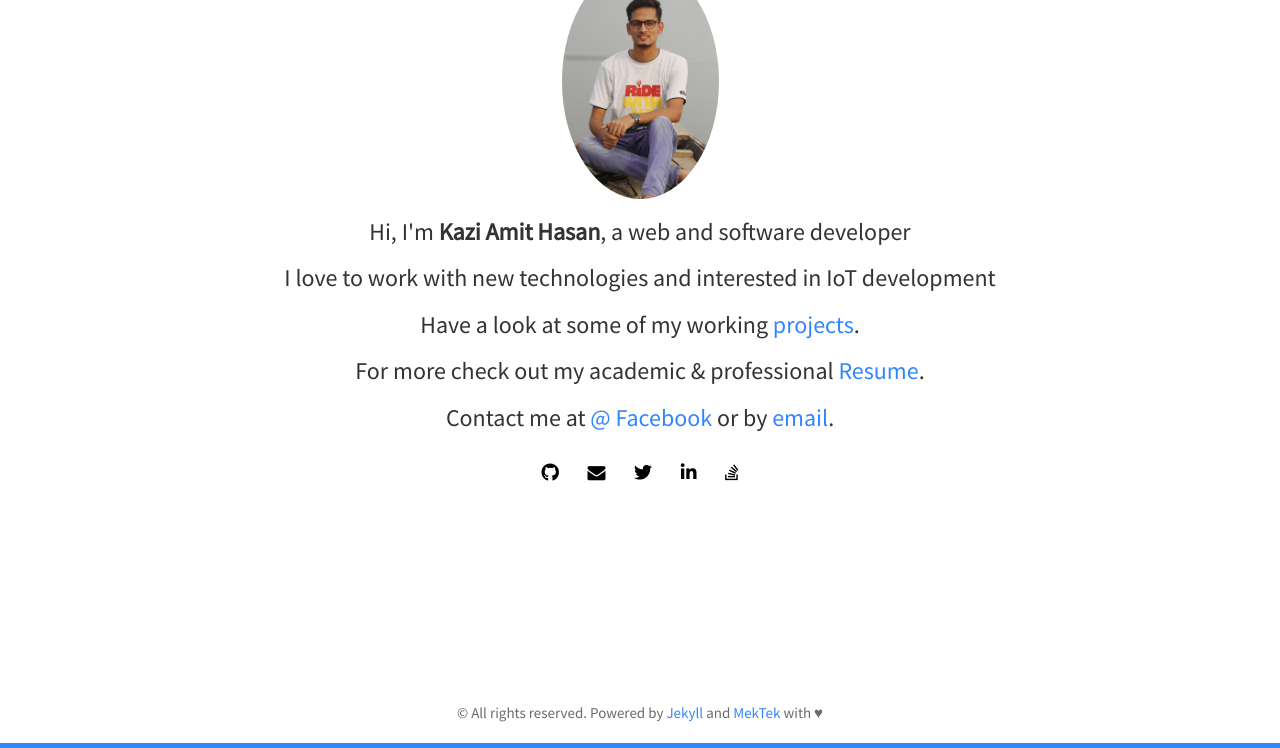
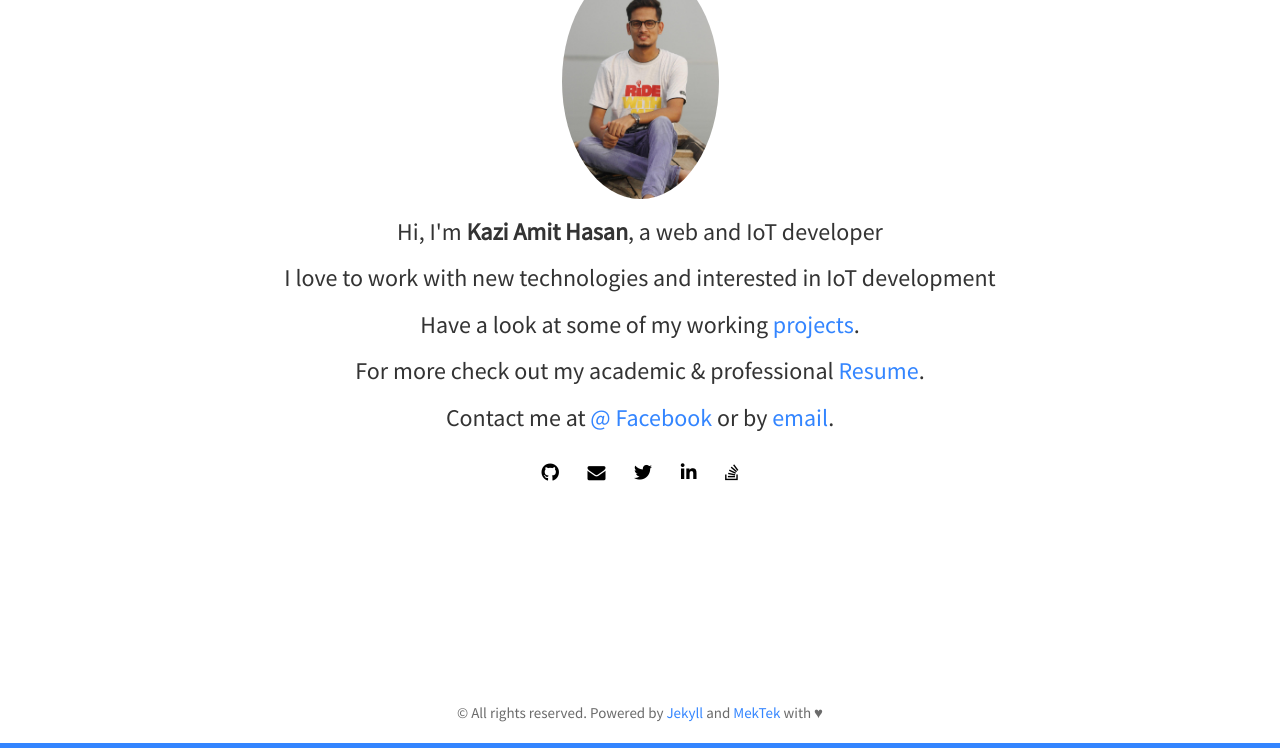
Before and after one commit to MekTekBD/amit, a Jekyll site: the page built from index.html, in a window 1280 px wide, cut to the strip 153-901 px from the top of the page. Built offline with Jekyll 4.4.1, drawn with Linux system fonts in a browser that asks for light colours; nearby versions of some CDN libraries; library files that are not in the unit come from our copies.

Commit message:
Update index.html

```diff
--- a/index.html
+++ b/index.html
@@ -7,7 +7,7 @@ layout: home
 	  <div class="avatar">
 		<center><img class="img-responsive img-circle" src="{{ site.baseurl }}static/img/{{ site.avatar }}" width="157" height="161" alt="Responsive image"></center>
 	  </div>
-	  <h3>Hi, I'm <strong>{{ site.author }}</strong>, a web and software developer</h3>
+	  <h3>Hi, I'm <strong>{{ site.author }}</strong>, a web and IoT developer</h3>
 	  <h3>I love to work with new technologies and interested in IoT development </h3>
 	  <h3>Have a look at some of my working <a href="{{ site.baseurl }}projects.html"> projects</a>.</h3>
 	  <h3>For more check out my academic &amp; professional <a href="resume.html">Resume</a>.</h3>
```
